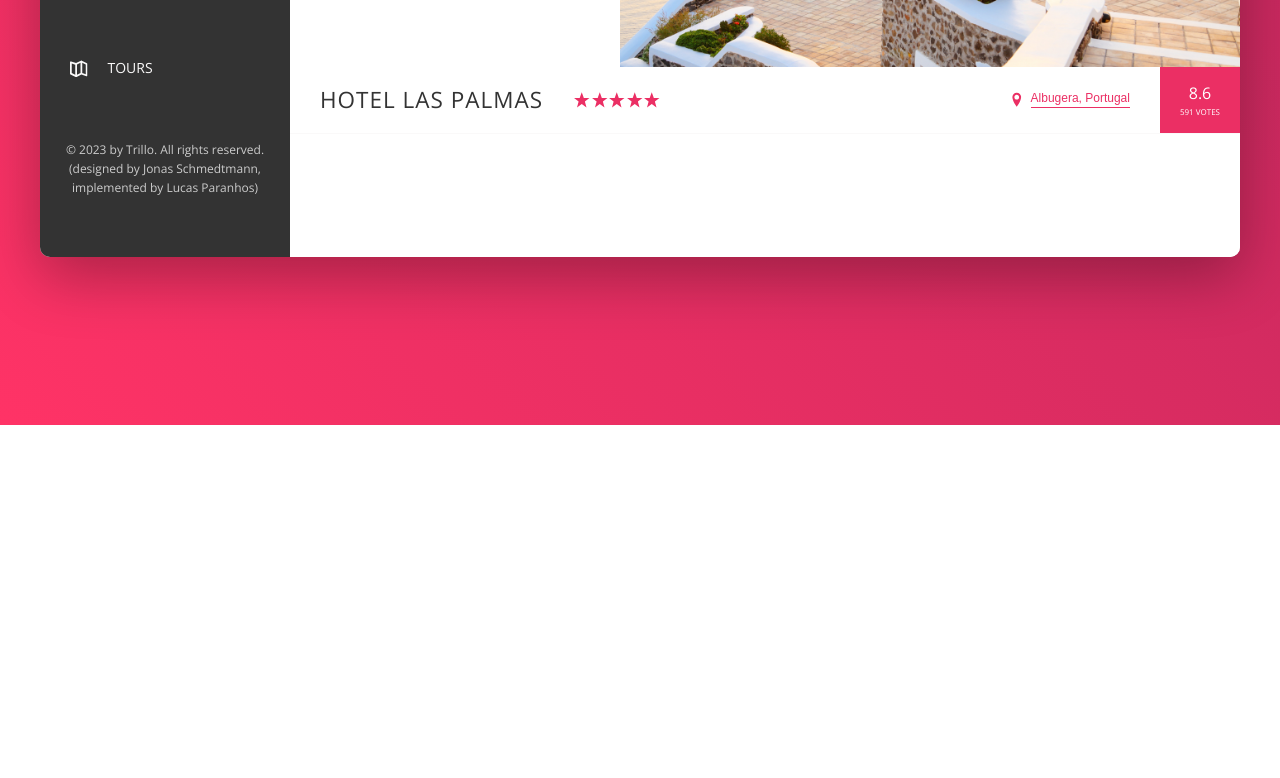
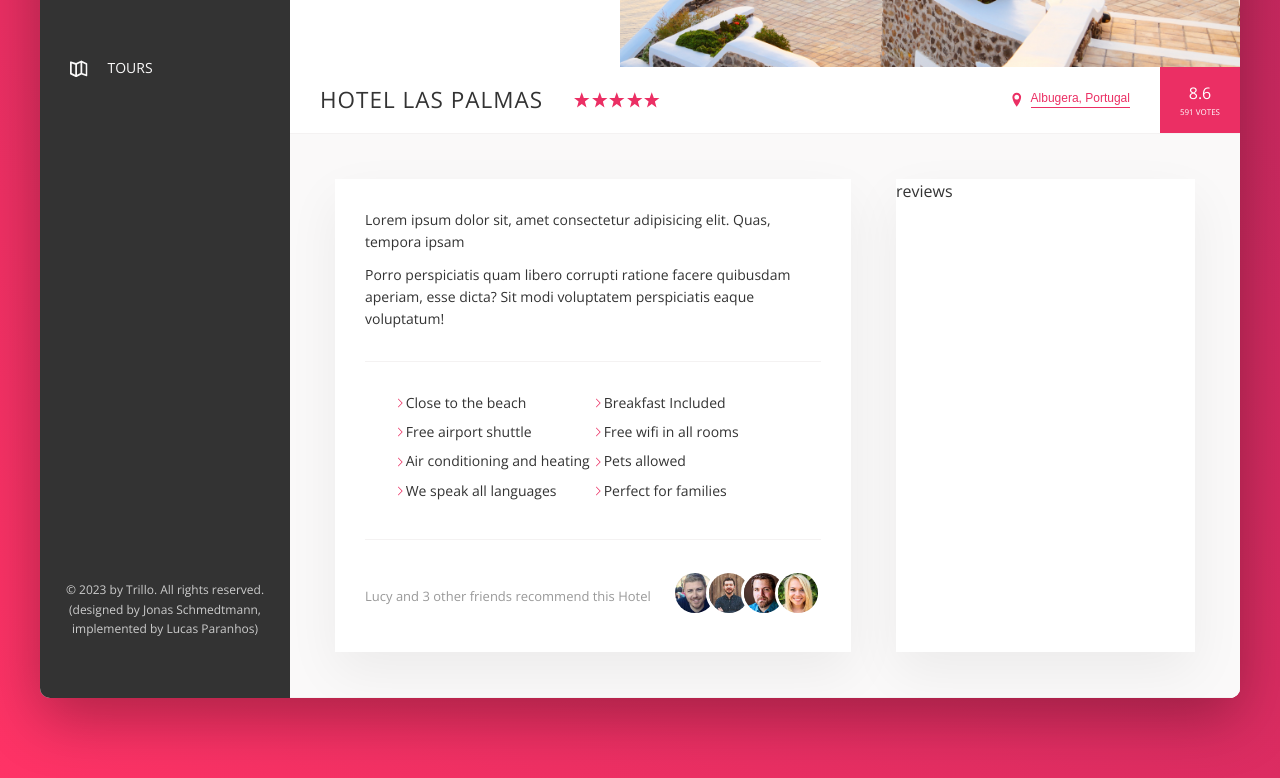
Before and after one commit to LucasParanhos/trillo-css-course, a website: page index.html in a window 1280 px wide. Shown: the part 455-1233 px from the top of the page. Before the commit the page ends 880 px from the top, so only its background shows below. Drawn offline with nearby package versions, Linux system fonts and the light colour scheme.

Commit message:
feat: hotel description

```diff
--- a/index.html
+++ b/index.html
@@ -146,7 +146,6 @@
             </div>
 
             <div class="overview__location">
-
               <svg class="overview__icon-location">
                 <use xlink:href="img/sprite.svg#icon-location-pin"></use>
               </svg>
@@ -158,6 +157,62 @@
               <div class="overview__rating-count">591 votes</div>
             </div>
           </div>
+
+          <div class="detail">
+            <div class="detail__description">
+              <p class="detail__paragraph">
+                Lorem ipsum dolor sit, amet consectetur adipisicing elit. Quas,
+                tempora ipsam
+              </p>
+
+              <p class="detail__paragraph">
+                Porro perspiciatis quam libero corrupti ratione facere quibusdam
+                aperiam, esse dicta? Sit modi voluptatem perspiciatis eaque
+                voluptatum!
+              </p>
+
+              <ul class="detail__list">
+                <li class="detail__list--item">Close to the beach</li>
+                <li class="detail__list--item">Breakfast Included</li>
+                <li class="detail__list--item">Free airport shuttle</li>
+                <li class="detail__list--item">Free wifi in all rooms</li>
+                <li class="detail__list--item">Air conditioning and heating</li>
+                <li class="detail__list--item">Pets allowed</li>
+                <li class="detail__list--item">We speak all languages</li>
+                <li class="detail__list--item">Perfect for families</li>
+              </ul>
+
+              <div class="detail__recommend">
+                <p class="detail__recommend--count">
+                  Lucy and 3 other friends recommend this Hotel
+                </p>
+
+                <p class="detail__recommend--friends">
+                  <img
+                    src="img/user-3.jpg"
+                    alt="Friend 1"
+                    class="detail__recommend--photo"
+                  />
+                  <img
+                    src="img/user-4.jpg"
+                    alt="Friend 2"
+                    class="detail__recommend--photo"
+                  />
+                  <img
+                    src="img/user-5.jpg"
+                    alt="Friend 3"
+                    class="detail__recommend--photo"
+                  />
+                  <img
+                    src="img/user-6.jpg"
+                    alt="Friend 4"
+                    class="detail__recommend--photo"
+                  />
+                </p>
+              </div>
+            </div>
+            <div class="detail__user-reviews">reviews</div>
+          </div>
         </main>
       </div>
     </div>
--- a/sass/abstracts/_variables.scss
+++ b/sass/abstracts/_variables.scss
@@ -23,8 +23,9 @@ $black: #000000;
 
 // Shadows
 
-$default-shadow: 0 2rem 6rem rgba($black, .3);
-$small-box-shadow: 0 1rem 4rem rgba($black, .25);
+$default-shadow: 0 2rem 6rem rgba($black, 0.3);
+$small-box-shadow: 0 1rem 4rem rgba($black, 0.25);
+$box-shadow-light: 0 2rem 5rem rgba($black, 0.06);
 
 //Font sizes
 $default-font-size: 1.6rem;
@@ -34,3 +35,6 @@ $small-width: 37.5em; //600px
 $medium-width: 56.25em; //900px
 $large-width: 75em; //1200px
 $huge-width: 112.5em; //1800px
+
+//Borders
+$line: 1px solid $light-gray-2;
--- a/sass/components/_hotel_heading.scss
+++ b/sass/components/_hotel_heading.scss
@@ -1,7 +1,7 @@
 .overview {
   display: flex;
   align-items: center;
-  border-bottom: 1px solid $light-gray-1;
+  border-bottom: $line;
 
   &__heading {
     font-size: 2.25rem;
--- /dev/null
+++ b/sass/components/_list.scss
@@ -0,0 +1,60 @@
+.detail {
+  &__paragraph {
+    &:not(:last-of-type) {
+      margin-bottom: 1rem;
+    }
+  }
+
+  &__list {
+    margin: 3rem 0;
+    list-style: none;
+    padding: 3rem;
+    border-top: $line;
+    border-bottom: $line;
+    display: flex;
+    flex-wrap: wrap;
+
+    &--item {
+      flex: 0 0 50%;
+      margin-bottom: 0.7rem;
+      align-items: center;
+      display: flex;
+
+      &::before {
+        content: "";
+        display: inline-block;
+        height: 1rem;
+        width: 1rem;
+        margin-right: 0.7px;
+        background-size: cover;
+
+        // background-image: url(../../img/chevron-thin-right.svg);
+        background-color: $primary;
+        -webkit-mask-image: url(../../img/chevron-thin-right.svg);
+        mask-image: url(../../img/chevron-thin-right.svg);
+        -webkit-mask-size: cover;
+        mask-size: cover;
+      }
+    }
+  }
+
+  &__recommend {
+    font-size: 1.3rem;
+    color: $dark-gray-3;
+    display: flex;
+    align-items: center;
+    justify-content: space-between;
+
+    &--photo {
+      height: 4rem;
+      width: 4rem;
+      border-radius: 50rem;
+      border: 3px solid $white;
+      box-sizing: content-box;
+
+      &:not(:first-child){
+        margin-left: -1.5rem;
+      }
+    }
+  }
+}
--- a/sass/layout/_header.scss
+++ b/sass/layout/_header.scss
@@ -1,7 +1,7 @@
 .header {
   height: 7rem;
   background-color: $white;
-  border-bottom: 1px solid $light-gray-1;
+  border-bottom: $line;
   display: flex;
   align-items: center;
   justify-content: space-between;
--- a/sass/main.scss
+++ b/sass/main.scss
@@ -10,6 +10,7 @@
 @import "components/buttons";
 @import "components/gallery";
 @import "components/hotel_heading";
+@import "components/list";
 
 @import "layout/footer";
 @import "layout/header";
--- a/sass/pages/_home.scss
+++ b/sass/pages/_home.scss
@@ -9,15 +9,37 @@
 }
 
 .content {
-    display: flex;
+  display: flex;
 }
 
 .sidebar {
-    background-color: $dark-gray-1;
-    flex: 0 0 25rem;
+  background-color: $dark-gray-1;
+  flex: 0 0 25rem;
 }
 
 .hotel-view {
+  background-color: $white;
+  flex: 4 1 80%;
+}
+
+.detail {
+  display: flex;
+  background: $light-gray-1;
+  padding: 4.5rem;
+  border-bottom: $line;
+
+  &__description {
     background-color: $white;
-    flex: 4 1 80%;
+    flex: 0 0 60%;
+    margin-right: 4.5rem;
+    box-shadow: $box-shadow-light;
+    padding: 3rem;
+    font-size: 1.4rem;
+  }
+
+  &__user-reviews {
+    background-color: $white;
+    box-shadow: $box-shadow-light;
+    flex: 1;
+  }
 }
```
Also changed, not shown: css/style.css, img/SVG/aircraft-take-off.svg (deleted), img/SVG/bookmark.svg (deleted), img/SVG/chat.svg (deleted), img/SVG/chevron-thin-right.svg (deleted), img/SVG/home.svg (deleted), img/SVG/key.svg (deleted), img/SVG/location-pin.svg (deleted), img/SVG/magnifying-glass.svg (deleted), img/SVG/map.svg (deleted), img/SVG/star.svg (deleted).
